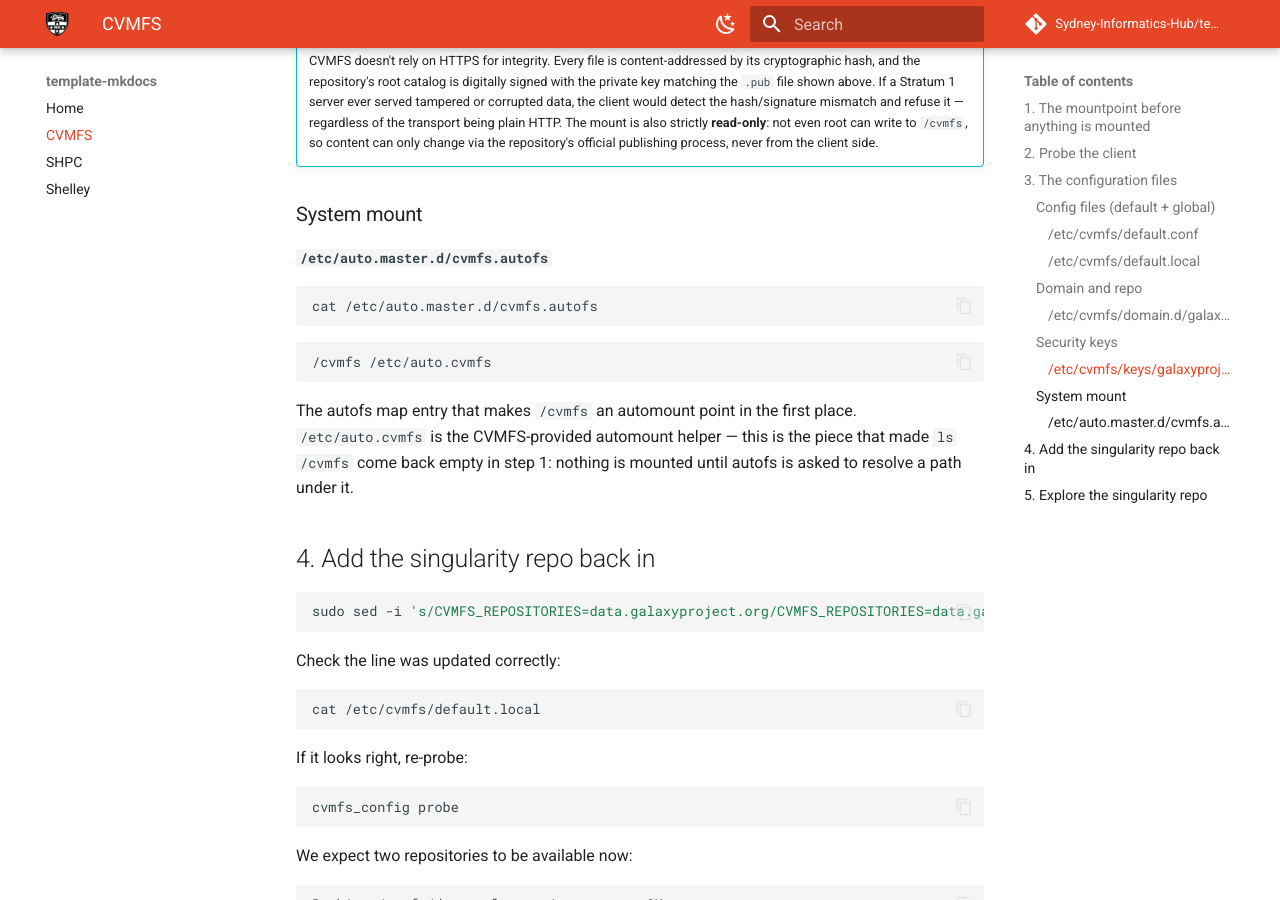
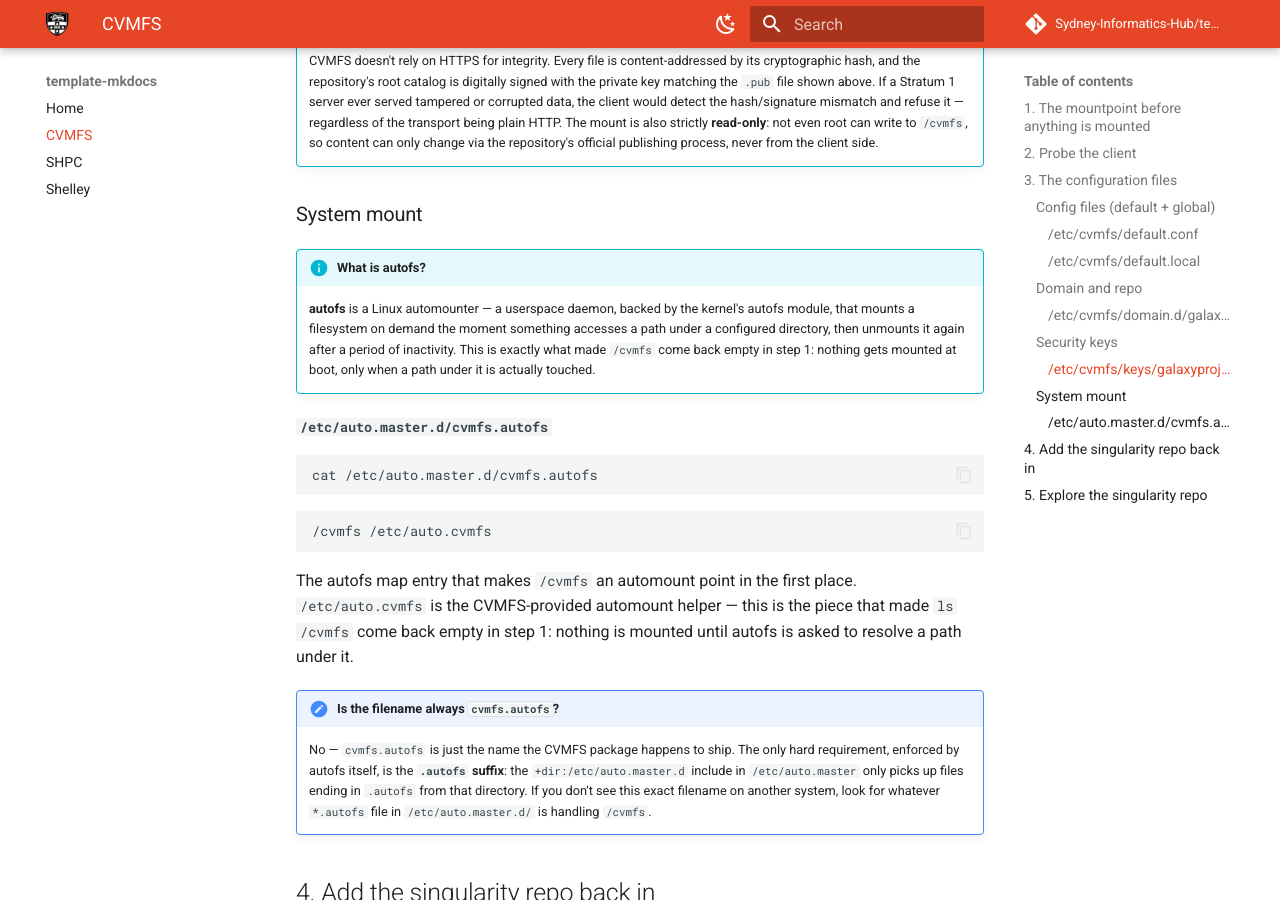
Before and after one commit to Sydney-Informatics-Hub/cvmfs_shpc_demo, an MkDocs documentation site: the page built from docs/cvmfs.md, in a window 1280 px wide and 900 px high, scrolled down 4724 px. Built offline with MkDocs 1.6.1 and Material for MkDocs 9.7.7, drawn with Linux system fonts in a browser that asks for light colours; comment, search, counter and statistics services are not loaded.

Commit message:
autofs info

````diff
--- a/docs/cvmfs.md
+++ b/docs/cvmfs.md
@@ -167,6 +167,9 @@ Two standard RSA public keys in PEM format — one per repo (`data.galaxyproject
 
 ### System mount
 
+!!! info "What is autofs?"
+    **autofs** is a Linux automounter — a userspace daemon, backed by the kernel's autofs module, that mounts a filesystem on demand the moment something accesses a path under a configured directory, then unmounts it again after a period of inactivity. This is exactly what made `/cvmfs` come back empty in step 1: nothing gets mounted at boot, only when a path under it is actually touched.
+
 #### `/etc/auto.master.d/cvmfs.autofs`
 
 ```bash
@@ -178,6 +181,9 @@ cat /etc/auto.master.d/cvmfs.autofs
 ```
 
 The autofs map entry that makes `/cvmfs` an automount point in the first place. `/etc/auto.cvmfs` is the CVMFS-provided automount helper — this is the piece that made `ls /cvmfs` come back empty in step 1: nothing is mounted until autofs is asked to resolve a path under it.
+
+!!! note "Is the filename always `cvmfs.autofs`?"
+    No — `cvmfs.autofs` is just the name the CVMFS package happens to ship. The only hard requirement, enforced by autofs itself, is the **`.autofs` suffix**: the `+dir:/etc/auto.master.d` include in `/etc/auto.master` only picks up files ending in `.autofs` from that directory. If you don't see this exact filename on another system, look for whatever `*.autofs` file in `/etc/auto.master.d/` is handling `/cvmfs`.
 
 ## 4. Add the singularity repo back in
 
````
